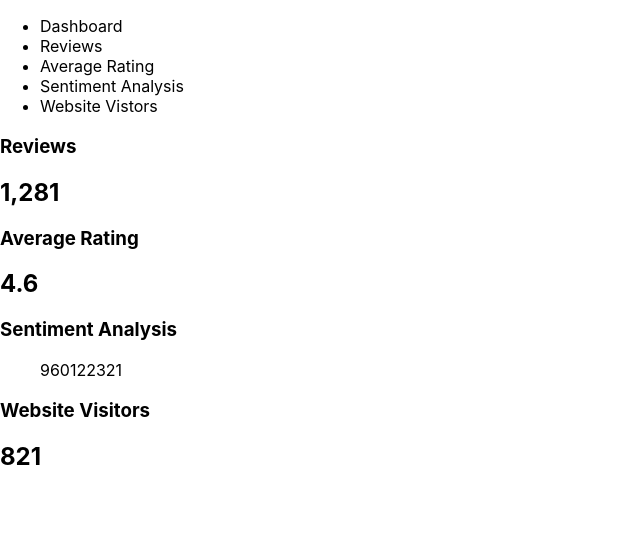
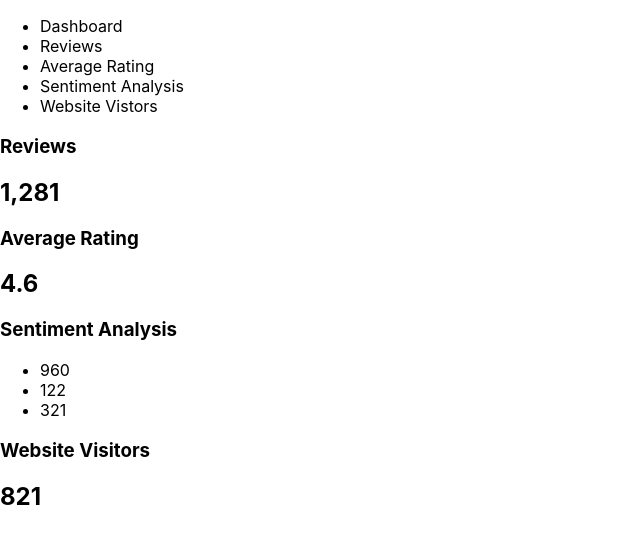
Before and after one commit to Parrasite9/Dashboard, a React (Create React App) app: page / in a window 1280 px wide. Shown: the top 544 px of the page, without its empty margins (0-640 px from the left). Built offline with nearby package versions, Linux system fonts and the light colour scheme.

Commit message:
gave each section it's own div

```diff
--- a/src/App.js
+++ b/src/App.js
@@ -17,24 +17,32 @@ const App = () => {
         </div>
 
         {/* REVIEWS  */}
+        <div>
           <h3>Reviews</h3>
           <h2>1,281</h2>
+        </div>
 
         {/* AVERAGE RATING  */}
+        <div>
           <h3>Average Rating</h3>
           <h2>4.6</h2>
+        </div>
 
         {/* SENTIMENT ANALYSIS  */}
+        <div>
           <h3>Sentiment Analysis</h3>
           <ul>
-          <l1>960</l1>
-          <l1>122</l1>
-          <l1>321</l1>
+            <li>960</li>
+            <li>122</li>
+            <li>321</li>
           </ul>
+        </div>
 
         {/* WEBSITE VISITORS  */}
+        <div>
           <h3>Website Visitors</h3>
           <h2>821</h2>
+        </div>
 
       </div>
     </>
```
Lines whose indentation alone changed are shown as unchanged.
